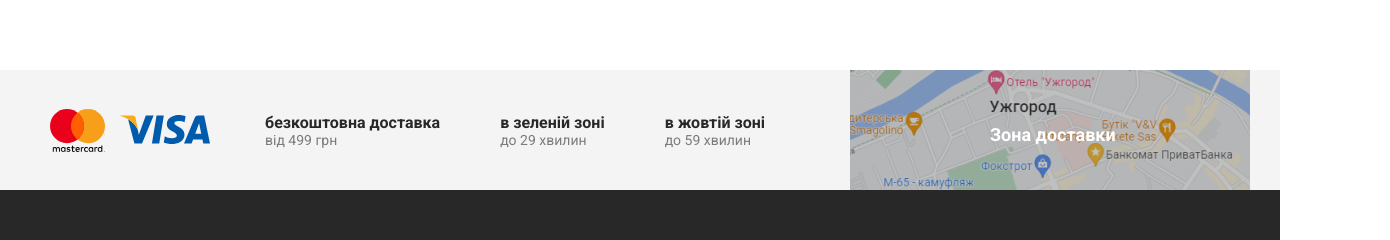
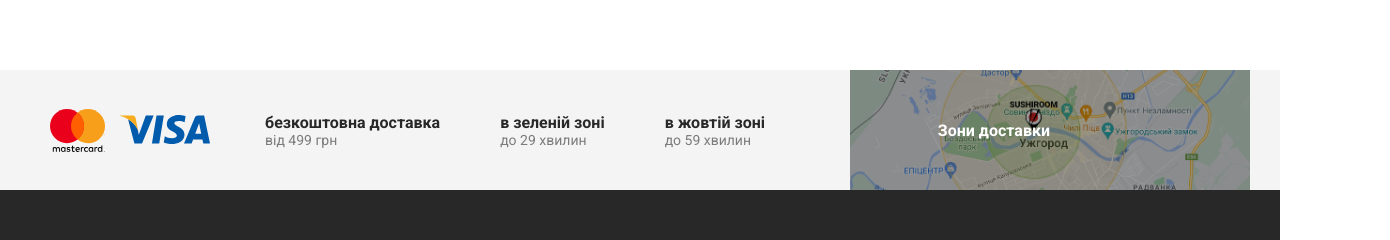
Before and after one commit to vezhdelit/sushi-room-frontend, a React (Vite) app: page / in a window 1280 px wide. Shown: the part 1115-1355 px from the top of the page, 1390 px wide, since content can reach past the window. Built offline with nearby package versions, Linux system fonts and the light colour scheme; no server answers.

Commit message:
MapPage complete

```diff
--- a/src/components/Autocomplete/Autocomplete.jsx
+++ b/src/components/Autocomplete/Autocomplete.jsx
@@ -74,7 +74,7 @@ const Autocomplete = ({ isLoaded, onSelect }) => {
         value={value}
         onChange={handleInput}
         disabled={!ready}
-        placeholder="Адреса доставки?"
+        placeholder="Введіть адресу доставки.."
       ></input>
       {status === 'OK' && <ul>{renderSuggestions()}</ul>}
     </div>
--- a/src/components/Autocomplete/Autocomplete.module.scss
+++ b/src/components/Autocomplete/Autocomplete.module.scss
@@ -1,4 +1,5 @@
 @import '../../assets/scss/variables';
+@import '../../assets/scss/normalize';
 
 .input {
   border: 1px solid $middle-gray;
@@ -8,6 +9,8 @@
   font-size: 16px;
   font-weight: 300;
 
+  @include noselect();
+
   &:focus {
     border: 1px solid rgba(0, 0, 0, 0.2);
   }
--- a/src/layout/DeliveryInfo/DeliveryInfo.jsx
+++ b/src/layout/DeliveryInfo/DeliveryInfo.jsx
@@ -1,9 +1,10 @@
-import styles from './DeliveryInfo.module.scss';
+import { Link } from 'react-router-dom';
 
 import { ReactComponent as MasterCardLogo } from '../../assets/svg/master-card.svg';
 import { ReactComponent as VisaLogo } from '../../assets/svg/visa.svg';
 
 import MapImg from '../../assets/img/map.png';
+import styles from './DeliveryInfo.module.scss';
 
 function DeliveryAndPayment() {
   return (
@@ -29,15 +30,13 @@ function DeliveryAndPayment() {
             <h4>в жовтій зоні</h4>
             <p>до 59 хвилин</p>
           </div>
-
-                    <div className={styles.imageContainer}>
-                        <img src={MapImg} alt='map' />
-                        <h4>Зона доставки</h4>
+          <Link to="/map" className={styles.imageContainer}>
+            <img src={MapImg} alt="map" />
+            <h4>Зони доставки</h4>
+          </Link>
         </div>
       </div>
     </div>
-        </div>
-
   );
 }
 
--- a/src/layout/DeliveryInfo/DeliveryInfo.module.scss
+++ b/src/layout/DeliveryInfo/DeliveryInfo.module.scss
@@ -2,34 +2,32 @@
 @import '../../assets/scss/normalize';
 @import '../../assets/scss/global';
 
-.blockContainer{
+.blockContainer {
+  display: flex;
   margin-top: 200px;
   background: $gray;
   height: 120px;
 }
 
-.nav{
+.nav {
   display: flex;
   align-items: center;
 
-
-    .logos{
+  .logos {
     display: flex;
     align-items: center;
     margin: 0 40px 0 20px;
-        svg{
+    svg {
       margin-right: 15px;
     }
   }
 
-
-    .infoBlock{
-
-        h4{
+  .infoBlock {
+    h4 {
       font-size: 16px;
     }
 
-        p{
+    p {
       font-weight: 400;
       font-size: 14px;
       color: $dark-gray;
@@ -37,33 +35,27 @@
     margin-right: 60px;
   }
 
-    .imageContainer{
+  .imageContainer {
+    display: flex;
     width: 400px;
     height: 120px;
     margin-left: auto;
 
     cursor: pointer;
-        transition: background-color 0.1s ease-in-out;
     @include noselect();
 
-        img{
+    img {
       overflow: hidden;
       width: 400px;
       height: 120px;
       object-fit: cover;
+      filter: brightness(60%);
     }
-        h4{
-            position: relative;
-            color:$white;
-
-            font-weight: 700;
-            font-size: 18px;
-
-            bottom: 70px;
-            left: 140px;
-
-            z-index: 1;
+    h4 {
+      position: absolute;
+      align-self: center;
+      right: 230px;
+      color: $white;
     }
   }
-
 }
--- a/src/layout/TopLine/TopLine.jsx
+++ b/src/layout/TopLine/TopLine.jsx
@@ -1,47 +1,38 @@
+import { Link } from 'react-router-dom';
+
+import PhoneIcon from '@mui/icons-material/Phone';
 import styles from './TopLine.module.scss';
-import PhoneIcon from '@mui/icons-material/Phone';
 
 function TopHeader() {
   return (
     <div className={styles.topLine}>
       <div className={styles.container}>
         <div className={styles.nav}>
-                    <div className={styles.location}>
-                        <a href='/*'>Ужгород</a>
-                    </div>
+          <Link to="/map" className={styles.location}>
+            Ужгород
+          </Link>
 
           <ul>
             <li>
-                            <a href='/*'>
-                                Доставка і оплата
-                            </a>
+              <a href="/*">Доставка і оплата</a>
             </li>
             <li>
-                            <a href='/*'>
-                                Про нас
-                            </a>
+              <a href="/*">Про нас</a>
             </li>
             <li>
-                            <a href='/*'>
-                                Відгуки
-                            </a>
+              <a href="/*">Відгуки</a>
             </li>
             <li>
-                            <a href='/*'>
-                                Наші ресторани
-                            </a>
+              <a href="/*">Наші ресторани</a>
             </li>
             <li>
-                            <a href='/*'>
-                                Підтримка
-                            </a>
+              <a href="/*">Підтримка</a>
             </li>
-
           </ul>
 
           <div className={styles.phone}>
             <PhoneIcon sx={{ fontSize: 18 }} />
-                        <a href='tel:+380666719894'>066 671 98 94</a>
+            <a href="tel:+380666719894">066 671 98 94</a>
             <p>пн - нд 9:00 - 21:00</p>
           </div>
         </div>
--- a/src/pages/MapPage/MapPage.jsx
+++ b/src/pages/MapPage/MapPage.jsx
@@ -2,10 +2,11 @@ import React from 'react';
 import { useJsApiLoader } from '@react-google-maps/api';
 
 const MAPS_API_KEY = import.meta.env.VITE_MAPS_API_KEY;
-console.log(MAPS_API_KEY);
 
 import Map from '../../components/Map/Map';
 import Autocomplete from '../../components/Autocomplete/Autocomplete';
+
+import { ReactComponent as LocationArrowSvg } from '../../assets/svg/location-arrow.svg';
 import styles from './MapPage.module.scss';
 
 const defaultCenter = {
@@ -36,8 +37,18 @@ const MapPage = () => {
       ) : (
         <h2>Loading</h2>
       )}
-      <div className={styles.autocomplete}>
-        <Autocomplete isLoaded={isLoaded} onSelect={onPlaceSelect} />
+      <div className={styles.rightBlock}>
+        <h4>Наша адреса</h4>
+        <div className={styles.us}>
+          Студентська набережна, 2, Ужгород, Закарпатська область, Україна
+        </div>
+
+        <LocationArrowSvg className={styles.arrow} />
+
+        <h4>Адреса доставки</h4>
+        <div className={styles.autocomplete}>
+          <Autocomplete isLoaded={isLoaded} onSelect={onPlaceSelect} />
+        </div>
       </div>
     </div>
   );
--- a/src/pages/MapPage/MapPage.module.scss
+++ b/src/pages/MapPage/MapPage.module.scss
@@ -10,6 +10,30 @@
   display: flex;
   margin: 50px;
 }
-.autocomplete {
-  display: flex;
+
+.rightBlock {
+  h4 {
+    margin: 0px 30px 10px;
+  }
+  .us {
+    border: 1px solid $middle-gray;
+    border-radius: 30px;
+    width: 600px;
+    padding: 20px 30px;
+    font-size: 16px;
+    font-weight: 300;
+
+    &:focus {
+      border: 1px solid rgba(0, 0, 0, 0.2);
+    }
+  }
+  .autocomplete {
+    display: flex;
+    input {
+      width: 600px;
+    }
+  }
+  .arrow {
+    margin: 20px 100px;
+  }
 }
```
Also changed, not shown: src/assets/img/map.png. Lines whose indentation alone changed are shown as unchanged.
